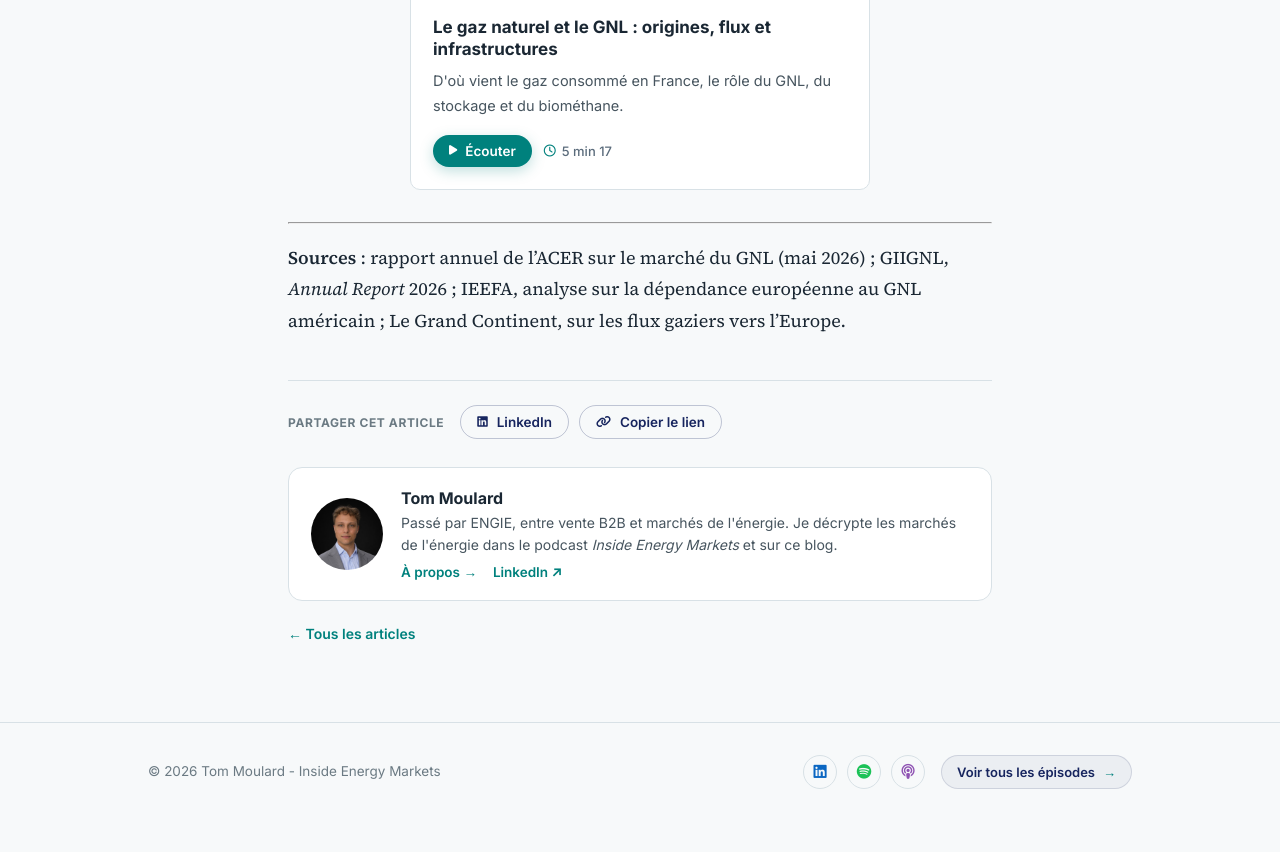
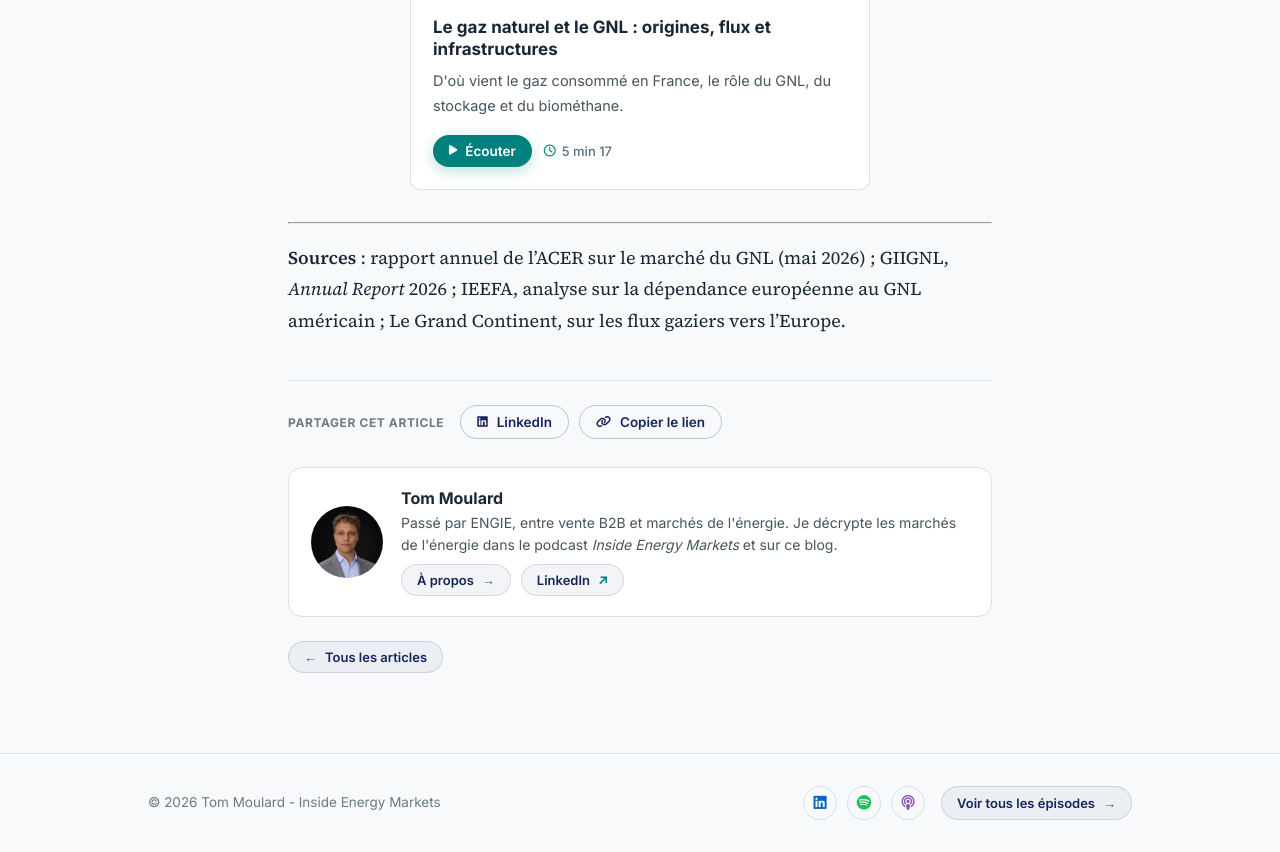
Before and after one commit to InsideEnergyMarkets/Inside-Energy-Markets, a Jekyll site: the page built from _posts/2026-09-09-gnl-nouvelle-colonne-vertebrale-gaz-europeen.md, in a window 1280 px wide and 1400 px high, scrolled down 2183 px, cut to the strip 548-1400 px from the top of the window. Built offline with Jekyll 4.4.1, drawn with Linux system fonts in a browser that asks for light colours; before the commit the page ends 3552 px from its top, so only the background shows below that.

Commit message:
Aperçu : liens de l'article en pilule (charte), titre de l'accueil plus parlant pour les moteurs de recherche
Co-Authored-By: Claude Opus 5.5 <noreply@anthropic.com>

```diff
--- a/_includes/chokepoint.html
+++ b/_includes/chokepoint.html
@@ -32,7 +32,7 @@
       frameborder="0" scrolling="no"></iframe>
     <div class="ais-fallback">
       <p>{{ t.cp.map_failed }}</p>
-      <a href="https://www.marinetraffic.com/en/ais/home/centerx:{{ include.lon }}/centery:{{ include.lat }}/zoom:{{ include.zoom }}" target="_blank" rel="noopener">{{ t.cp.see_mt }} →</a>
+      <a class="inc-all" href="https://www.marinetraffic.com/en/ais/home/centerx:{{ include.lon }}/centery:{{ include.lat }}/zoom:{{ include.zoom }}" target="_blank" rel="noopener">{{ t.cp.see_mt }} <span aria-hidden="true">↗</span></a>
     </div>
   </div>
   <p class="mt-src">{{ t.cp.traffic }}{{ t.colon }}IMF PortWatch{% if cp.date %}, {{ t.cp.as_of }} {{ cp.date | date: "%d/%m" }}{% endif %} · {{ t.cp.map }}{{ t.colon }}MarineTraffic</p>
--- a/_layouts/post.html
+++ b/_layouts/post.html
@@ -47,7 +47,7 @@ layout: default
         {% if newer %}<a class="bl-pager-next" href="{{ newer.url | relative_url }}"><span>{{ t.blog.next }} →</span><strong>{{ newer.title }}</strong></a>{% endif %}
       </nav>
       {% endif %}
-      <p class="bl-back"><a href="{{ u.blog | relative_url }}">← {{ t.blog.all_posts }}</a></p>
+      <p class="bl-back"><a href="{{ u.blog | relative_url }}"><span aria-hidden="true">←</span> {{ t.blog.all_posts }}</a></p>
     </div>
   </div>
 </article>
--- a/assets/css/style.css
+++ b/assets/css/style.css
@@ -1139,9 +1139,7 @@ footer .socials a:hover {
   background: rgba(255, 255, 255, 0.04);
   color: rgba(255, 255, 255, 0.7);
 }
-.ais-fallback a {
-  color: var(--teal);
-}
+.ais-fallback a.inc-all { margin: 0; align-self: center; color: #fff; }
 .ais-fallback { z-index: 1; background: rgba(13, 22, 56, 0.92); }
 .ais-retry {
   background: var(--teal);
@@ -2272,16 +2270,18 @@ a.hq-row:hover { background: rgba(255, 255, 255, 0.05); color: #fff; text-decora
 .btn-listen i { font-size: 11px; }
 
 /* Liens « Tout le détail → » : petite pilule, flèche sarcelle */
-.section-head a, footer .socials a.footer-podcast-link {
+.section-head a, footer .socials a.footer-podcast-link, .post-body .bl-author-links a, .post-body .bl-back a {
   display: inline-flex; align-items: center; gap: 8px; flex: none;
   width: auto; height: auto; padding: 7px 15px; border-radius: 999px;
   background: rgba(23, 37, 95, 0.05); border: 1px solid rgba(23, 37, 95, 0.14);
   font: 600 13px 'Inter', sans-serif; color: var(--deep); text-decoration: none;
   transition: border-color 0.15s ease, background 0.15s ease;
 }
-.section-head a span, .footer-podcast-link span { color: var(--teal); transition: transform 0.15s ease; }
-.section-head a:hover, footer .socials a.footer-podcast-link:hover { border-color: var(--teal); background: rgba(0, 129, 125, 0.06); color: var(--deep); text-decoration: none; }
-.section-head a:hover span, .footer-podcast-link:hover span { transform: translateX(3px); }
+.section-head a span, .footer-podcast-link span, .bl-author-links a span, .bl-back a span { color: var(--teal); transition: transform 0.15s ease; }
+.section-head a:hover, footer .socials a.footer-podcast-link:hover, .post-body .bl-author-links a:hover, .post-body .bl-back a:hover { border-color: var(--teal); background: rgba(0, 129, 125, 0.06); color: var(--deep); text-decoration: none; }
+.section-head a:hover span, .footer-podcast-link:hover span, .bl-author-links a:hover span { transform: translateX(3px); }
+.bl-author-links a[target]:hover span { transform: translate(2px, -2px); }
+.bl-back a:hover span { transform: translateX(-3px); }
 footer .socials a.footer-podcast-link { margin-left: 6px; }
 .markets .section-head a { background: rgba(255, 255, 255, 0.08); border-color: rgba(255, 255, 255, 0.18); color: #fff; }
 .markets .section-head a span { color: #4fd1c5; }
@@ -2581,7 +2581,7 @@ html.has-player body { padding-bottom: 96px; }
 .bl-author img { width: 72px; height: 72px; border-radius: 50%; object-fit: cover; flex: none; }
 .bl-author-name { margin: 0 0 4px; font: 700 16px 'Inter', sans-serif; color: var(--ink); }
 .bl-author-bio { margin: 0 0 8px; font-size: 14px; line-height: 1.55; color: #47555f; }
-.bl-author-links { margin: 0; display: flex; gap: 16px; font: 600 13.5px 'Inter', sans-serif; }
+.bl-author-links { margin: 4px 0 0; display: flex; flex-wrap: wrap; gap: 10px; }
 .bl-pager { display: grid; grid-template-columns: 1fr 1fr; gap: 12px; margin: 24px 0 0; font-family: 'Inter', sans-serif; }
 .bl-pager a { display: flex; flex-direction: column; gap: 4px; padding: 14px 16px; border-radius: 12px; border: 1px solid var(--line); background: #fff; color: var(--ink); }
 .bl-pager a:hover { border-color: var(--teal); }
--- a/en/index.html
+++ b/en/index.html
@@ -1,6 +1,6 @@
 ---
 layout: default
-title: Home
+title: "Tom Moulard's podcast on energy markets"
 ref: home
 permalink: /en/
 description: "Inside Energy Markets, Tom Moulard's podcast on how energy markets really work: episodes, analysis and live market data."
--- a/index.html
+++ b/index.html
@@ -1,6 +1,6 @@
 ---
 layout: default
-title: Accueil
+title: "Le podcast de Tom Moulard sur les marchés de l'énergie"
 ref: home
 description: "Inside Energy Markets, le podcast de Tom Moulard sur les coulisses des marchés de l'énergie : épisodes, analyses et données de marché en direct."
 ---
```
